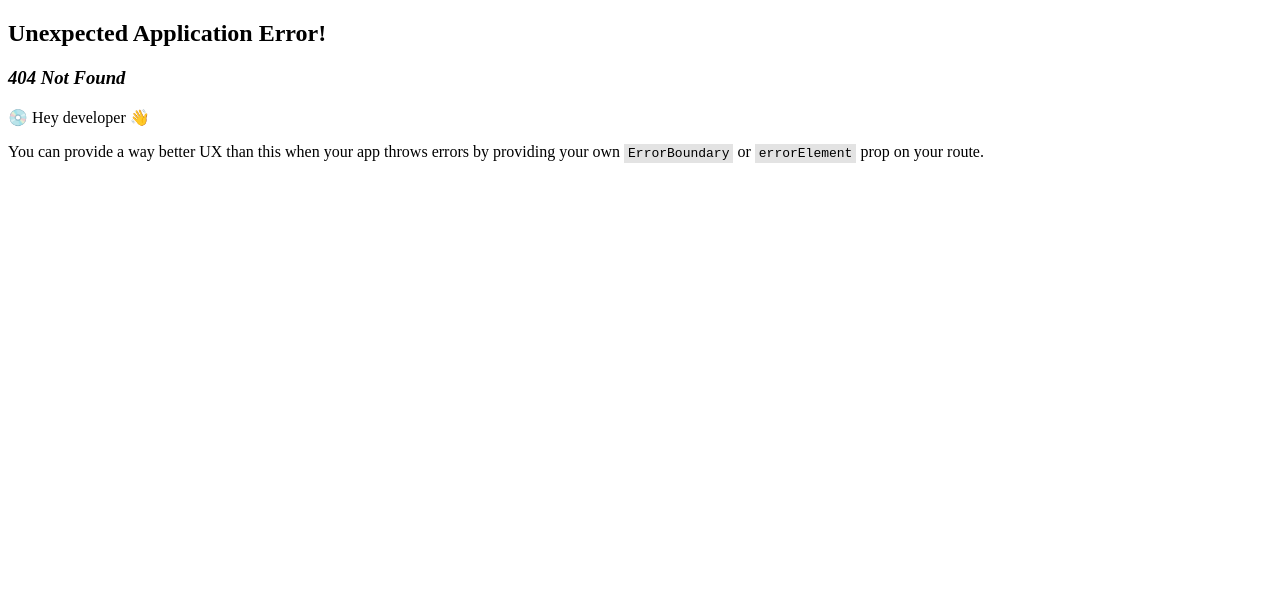
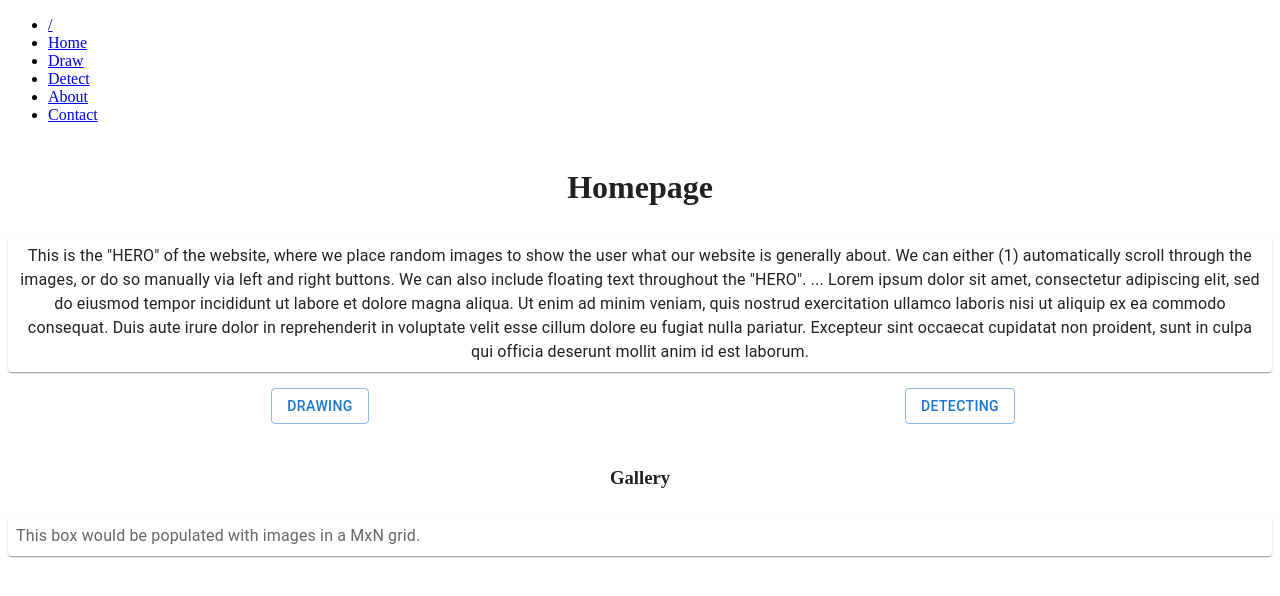
Before and after one commit to limesoda314/CS180-Project, a React (Create React App) app in the folder client/: page /home in a window 1280 px wide. Before the commit this address had no page. Shown: the top 596 px of the page. Built offline with nearby package versions, Linux system fonts and the light colour scheme.

Commit message:
Updated pages. Still need to finish navbar/menu.

```diff
--- a/client/package.json
+++ b/client/package.json
@@ -4,6 +4,8 @@
   "private": true,
   "proxy": "http://localhost:3001/",
   "dependencies": {
+    "@emotion/react": "^11.10.6",
+    "@emotion/styled": "^11.10.6",
     "@mui/material": "^5.11.9",
     "@mui/styled-engine-sc": "^5.11.9",
     "@testing-library/jest-dom": "^5.16.5",
--- /dev/null
+++ b/client/src/components/Navbar/BareMenu.js
@@ -0,0 +1,32 @@
+import React from "react";
+
+import { Link } from "react-router-dom";
+
+function BareMenu() {
+  return (
+    <div>
+        <ul>
+            <li>
+                <Link to="/" > / </Link>
+            </li>
+            <li>
+                <Link to="/home" > Home </Link>
+            </li>
+            <li>
+                <Link to="/draw" > Draw </Link>
+            </li>
+            <li>
+                <Link to="/detect" > Detect </Link>
+            </li>
+            <li>
+                <Link to="/about" > About </Link>
+            </li>
+            <li>
+                <Link to="/contact" > Contact </Link>
+            </li>
+        </ul>
+    </div>
+  );
+}
+
+export default BareMenu;
--- a/client/src/components/pages/About.js
+++ b/client/src/components/pages/About.js
@@ -1,19 +1,42 @@
 import React from "react";
-
-import {Link} from "react-router-dom";
+import Grid from '@mui/material/Grid';
+import {TextBox, Title} from "../styles/TextStyles";
 
 function About() {
   return (
-    <div>
-      <h1>
-        X-ML stands for Excelent Machine Learning :)
-
-        <Link to="/">
-          home
-        </Link>
-
-      </h1>
-    </div>
+      <Grid container spacing={2} columns={3}>
+      <Grid item xs={3}>
+        <Title component="h1">
+          About
+        </Title>
+      </Grid>
+      <Grid item xs={3}>
+        <TextBox>
+          The alphanumeric detector allows you to draw or upload letters and numbers.
+          We use a machine learning model to determine the value of the given input.
+        </TextBox>
+      </Grid>
+      <Grid item xs={3}>
+        <Title component="h2">
+          Motivation
+        </Title>
+      </Grid>
+      <Grid item xs={3}>
+        <Title component="h2">
+          Background
+        </Title>
+      </Grid>
+      <Grid item xs={1.5}>
+        <Title component="h3">
+          Test1
+        </Title>
+      </Grid>
+      <Grid item xs={1.5}>
+        <Title component="h3">
+          Test2
+        </Title>
+      </Grid>
+    </Grid>
   );
 }
 
--- a/client/src/components/pages/Contact.js
+++ b/client/src/components/pages/Contact.js
@@ -1,12 +1,36 @@
 import React from "react";
+import Grid from '@mui/material/Grid';
+import {TextBox, Title} from "../styles/TextStyles";
 
 function Contact() {
   return (
-    <div>
-      <h1>
-        ivan@email.com & ann@lol.net
-      </h1>
-    </div>
+    <Grid container spacing={2} columns={3}>
+      <Grid item xs={3}>
+        <Title component="h1">
+          Contact Information
+        </Title>
+      </Grid>
+      <Grid item xs={3}>
+        <Title component="h3">
+          Ann-Marina Miyaguchi
+        </Title>
+      </Grid>
+      <Grid item xs={3}>
+        <TextBox>
+          Information
+        </TextBox>
+      </Grid>
+      <Grid item xs={3}>
+        <Title component="h3">
+          Ivan Neto
+        </Title>
+      </Grid>
+      <Grid item xs={3}>
+        <TextBox>
+          Information
+        </TextBox>
+      </Grid>
+    </Grid>
   );
 }
 
--- /dev/null
+++ b/client/src/components/pages/Detecting.js
@@ -0,0 +1,22 @@
+import React from "react";
+import Grid from '@mui/material/Grid';
+import {TextBox, Title} from "../styles/TextStyles";
+import Button from "@mui/material/Button";
+
+function Detecting() {
+  return (
+      <Grid container spacing={2} columns={3}>
+      <Grid item xs={3}>
+        <Title component="h1">
+          Detecting
+        </Title>
+      </Grid>
+      <Grid item xs={3}>
+        <Button variant="contained">
+        </Button>
+      </Grid>
+    </Grid>
+  );
+}
+
+export default Detecting;
--- /dev/null
+++ b/client/src/components/pages/Drawing.js
@@ -0,0 +1,22 @@
+import React from "react";
+import Grid from '@mui/material/Grid';
+import {TextBox, Title} from "../styles/TextStyles";
+import Button from "@mui/material/Button";
+
+function Drawing() {
+  return (
+      <Grid container spacing={2} columns={3}>
+      <Grid item xs={3}>
+        <Title component="h1">
+          Drawing
+        </Title>
+      </Grid>
+      <Grid item xs={3}>
+        <Button variant="contained">
+        </Button>
+      </Grid>
+    </Grid>
+  );
+}
+
+export default Drawing;
--- /dev/null
+++ b/client/src/components/pages/Home.js
@@ -0,0 +1,66 @@
+import React from "react";
+import Grid from '@mui/material/Grid';
+import {TextBox, Title} from "../styles/TextStyles";
+import Button from "@mui/material/Button";
+import Box from "@mui/material/Box";
+
+import { HeroBox } from "../styles/HeroBox";
+
+import BareMenu from "../Navbar/BareMenu";
+
+function Home() {
+  return (
+      <Grid container spacing={2} columns={2}>
+      <Grid item xs={2}>
+        <Title component="h1">
+          Homepage
+        </Title>
+        <HeroBox>
+          This is the "HERO" of the website, where we place
+          random images to show the user what our website is
+          generally about. We can either (1) automatically
+          scroll through the images, or do so manually via
+          left and right buttons. We can also include floating
+          text throughout the "HERO".
+
+          ...
+          Lorem ipsum dolor sit amet, consectetur adipiscing
+          elit, sed do eiusmod tempor incididunt ut labore et
+          dolore magna aliqua. Ut enim ad minim veniam, quis
+          nostrud exercitation ullamco laboris nisi ut aliquip
+          ex ea commodo consequat. Duis aute irure dolor in
+          reprehenderit in voluptate velit esse cillum dolore
+          eu fugiat nulla pariatur. Excepteur sint occaecat
+          cupidatat non proident, sunt in culpa qui officia
+          deserunt mollit anim id est laborum.
+        </HeroBox>
+      </Grid>
+      <Grid item xs={1}>
+        <Box textAlign="center">
+          <Button variant="outlined">
+            Drawing
+          </Button>
+        </Box>
+      </Grid>
+      <Grid item xs={1}>
+        <Box textAlign="center">
+          <Button variant="outlined">
+            Detecting
+          </Button>
+        </Box>
+      </Grid>
+      <Grid item xs={2}>
+        <Title component="h3">
+          Gallery
+        </Title>
+        <Box>
+          <TextBox>
+            This box would be populated with images in a MxN grid.
+          </TextBox>
+        </Box>
+      </Grid>
+    </Grid>
+  );
+}
+
+export default Home;
--- /dev/null
+++ b/client/src/components/styles/HeroBox.js
@@ -0,0 +1,12 @@
+import { styled } from '@mui/material/styles';
+import Paper from '@mui/material/Paper';
+
+const HeroBox = styled(Paper)(({ theme }) => ({
+    backgroundColor: theme.palette.mode === 'dark' ? '#1A2027' : '#fff',
+    ...theme.typography.body1,
+    padding: theme.spacing(1),
+    textAlign: 'center',
+    color: theme.palette.text.primary,
+}));
+
+export {HeroBox};
--- /dev/null
+++ b/client/src/components/styles/TextStyles.js
@@ -0,0 +1,20 @@
+import { styled } from '@mui/material/styles';
+import Paper from '@mui/material/Paper';
+
+const TextBox = styled(Paper)(({ theme }) => ({
+    backgroundColor: theme.palette.mode === 'dark' ? '#1A2027' : '#fff',
+    ...theme.typography.body1,
+    padding: theme.spacing(1),
+    textAlign: 'left',
+    color: theme.palette.text.secondary,
+  }));
+
+  const Title = styled(Paper)(({ theme }) => ({
+      backgroundColor: theme.palette.mode === 'dark' ? '#1A2027' : '#fff',
+      padding: theme.spacing(1),
+      textAlign: 'center',
+      color: theme.palette.text.primary,
+      boxShadow: "none",
+  }));
+
+  export {TextBox, Title};
--- a/client/src/index.js
+++ b/client/src/index.js
@@ -3,6 +3,9 @@ import ReactDOM from 'react-dom/client';
 // import './index.css';
 import App from './App';
 import reportWebVitals from './reportWebVitals';
+
+// temporary
+import BareMenu from "./components/Navbar/BareMenu";
 
 const root = ReactDOM.createRoot(document.getElementById('root'));
 root.render(
```
Also changed, not shown: client/src/App.js (+21 -4 lines), client/src/Main.js (deleted, +0 -16 lines), 1 other file (tests, documents, lock files or other folders).
